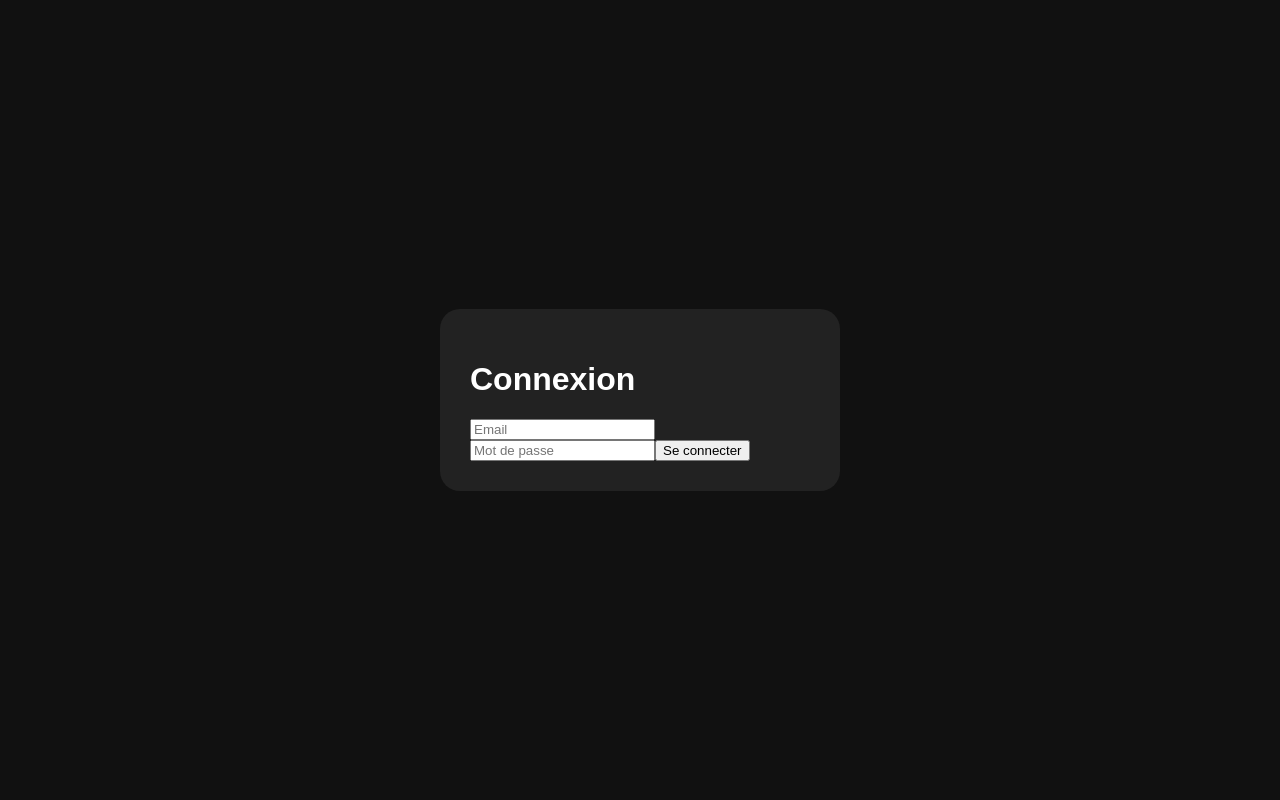
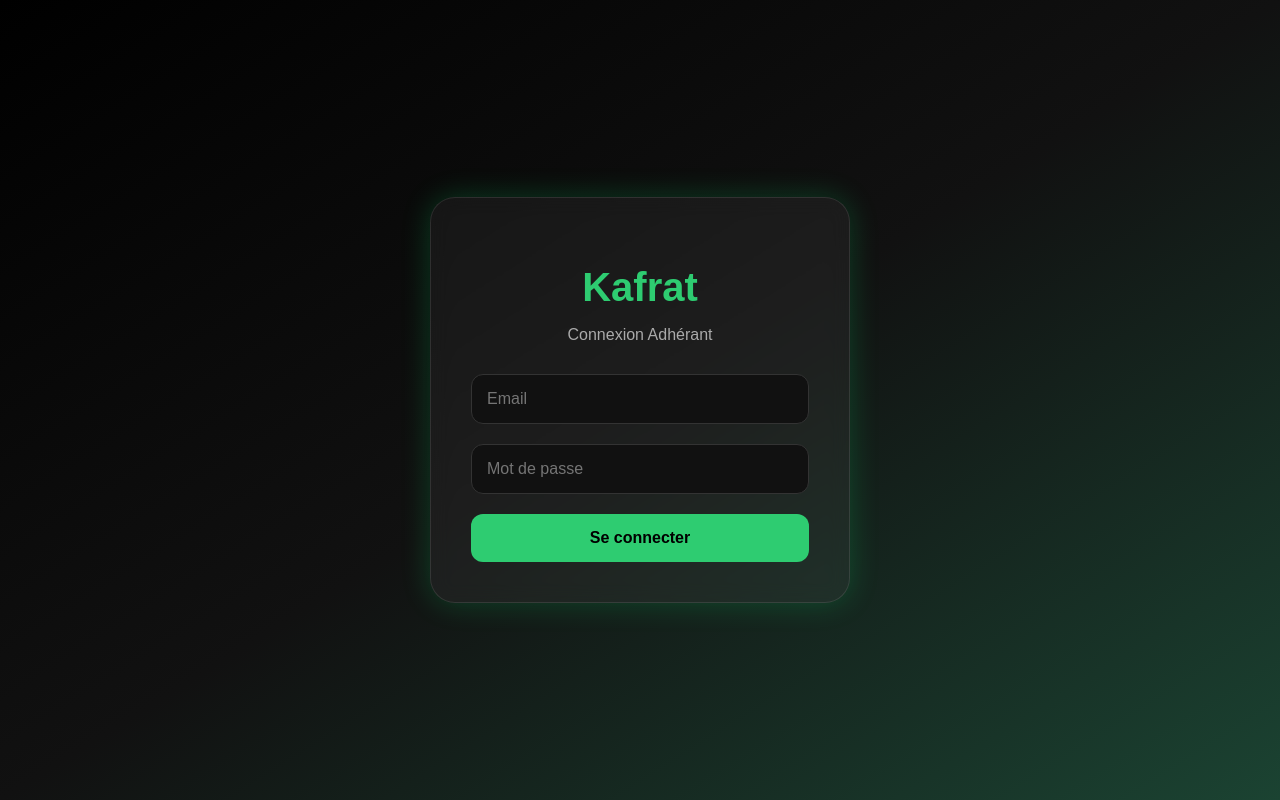
Before and after one commit to edwin-Atride/kafrat-blog, a Next.js app: page /login in a window 1280 px wide. Built offline with nearby package versions, Linux system fonts and the light colour scheme; no server answers.

Commit message:
beautiful ui

```diff
--- a/src/app/login/page.tsx
+++ b/src/app/login/page.tsx
@@ -3,48 +3,103 @@
 import { useState } from 'react'
 import { supabase } from '../../lib/supabase'
 
-export default function Login(){
- const [email,setEmail] = useState('')
- const [password,setPassword] = useState('')
+export default function Login() {
+  const [email, setEmail] = useState('')
+  const [password, setPassword] = useState('')
 
- async function login(){
+  async function login() {
     await supabase.auth.signInWithPassword({
       email,
-   password
+      password,
     })
   }
 
- return(
-  <main style={{
-   minHeight:'100vh',
-   display:'flex',
-   justifyContent:'center',
-   alignItems:'center'
-  }}>
-   <div style={{
-    width:'400px',
-    background:'#222',
-    padding:'30px',
-    borderRadius:'20px'
-   }}>
+  return (
+    <main
+      style={{
+        minHeight: '100vh',
+        background:
+          'linear-gradient(to bottom right,#000,#111,#1b4332)',
+        display: 'flex',
+        justifyContent: 'center',
+        alignItems: 'center',
+        padding: '20px',
+      }}
+    >
+      <div
+        style={{
+          width: '100%',
+          maxWidth: '420px',
+          background: 'rgba(255,255,255,0.05)',
+          backdropFilter: 'blur(10px)',
+          border: '1px solid rgba(255,255,255,0.1)',
+          borderRadius: '25px',
+          padding: '40px',
+          boxShadow: '0 0 30px rgba(0,255,120,0.2)',
+        }}
+      >
+        <h1
+          style={{
+            fontSize: '40px',
+            textAlign: 'center',
+            color: '#2ecc71',
+            marginBottom: '10px',
+          }}
+        >
+          Kafrat
+        </h1>
 
-    <h1>Connexion</h1>
+        <p
+          style={{
+            textAlign: 'center',
+            color: '#aaa',
+            marginBottom: '30px',
+          }}
+        >
+          Connexion Adhérant
+        </p>
 
         <input
+          type='email'
           placeholder='Email'
-     onChange={(e)=>setEmail(e.target.value)}
+          onChange={(e) => setEmail(e.target.value)}
+          style={inputStyle}
         />
 
         <input
           type='password'
           placeholder='Mot de passe'
-     onChange={(e)=>setPassword(e.target.value)}
+          onChange={(e) => setPassword(e.target.value)}
+          style={inputStyle}
         />
 
-    <button onClick={login}>
+        <button onClick={login} style={buttonStyle}>
           Se connecter
         </button>
       </div>
     </main>
   )
 }
+
+const inputStyle = {
+  width: '100%',
+  padding: '15px',
+  marginBottom: '20px',
+  borderRadius: '12px',
+  border: '1px solid #333',
+  background: '#111',
+  color: 'white',
+  fontSize: '16px',
+}
+
+const buttonStyle = {
+  width: '100%',
+  padding: '15px',
+  borderRadius: '12px',
+  border: 'none',
+  background: '#2ecc71',
+  color: 'black',
+  fontWeight: 'bold',
+  fontSize: '16px',
+  cursor: 'pointer',
+}
```
Also changed, not shown: src/app/admin/page.tsx (+79 -14 lines). Lines whose indentation alone changed are shown as unchanged.
